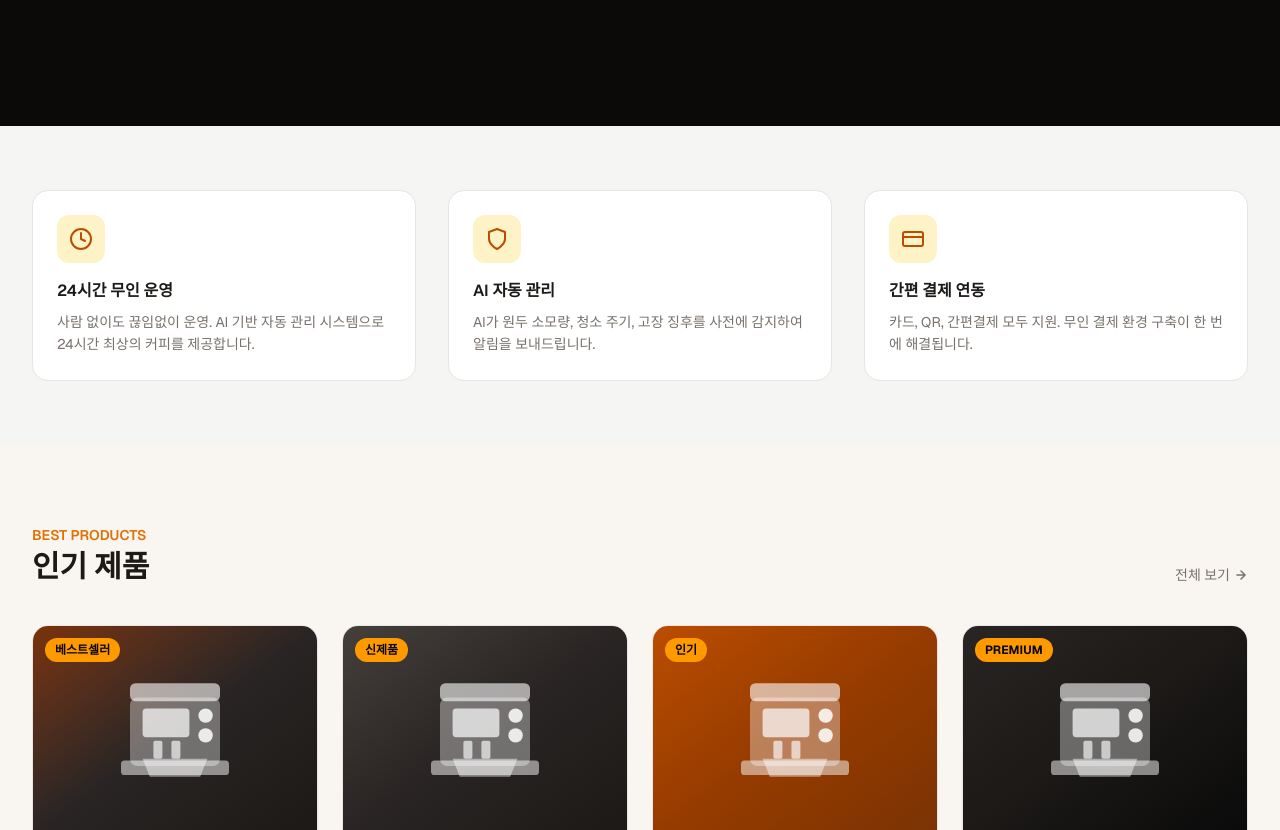
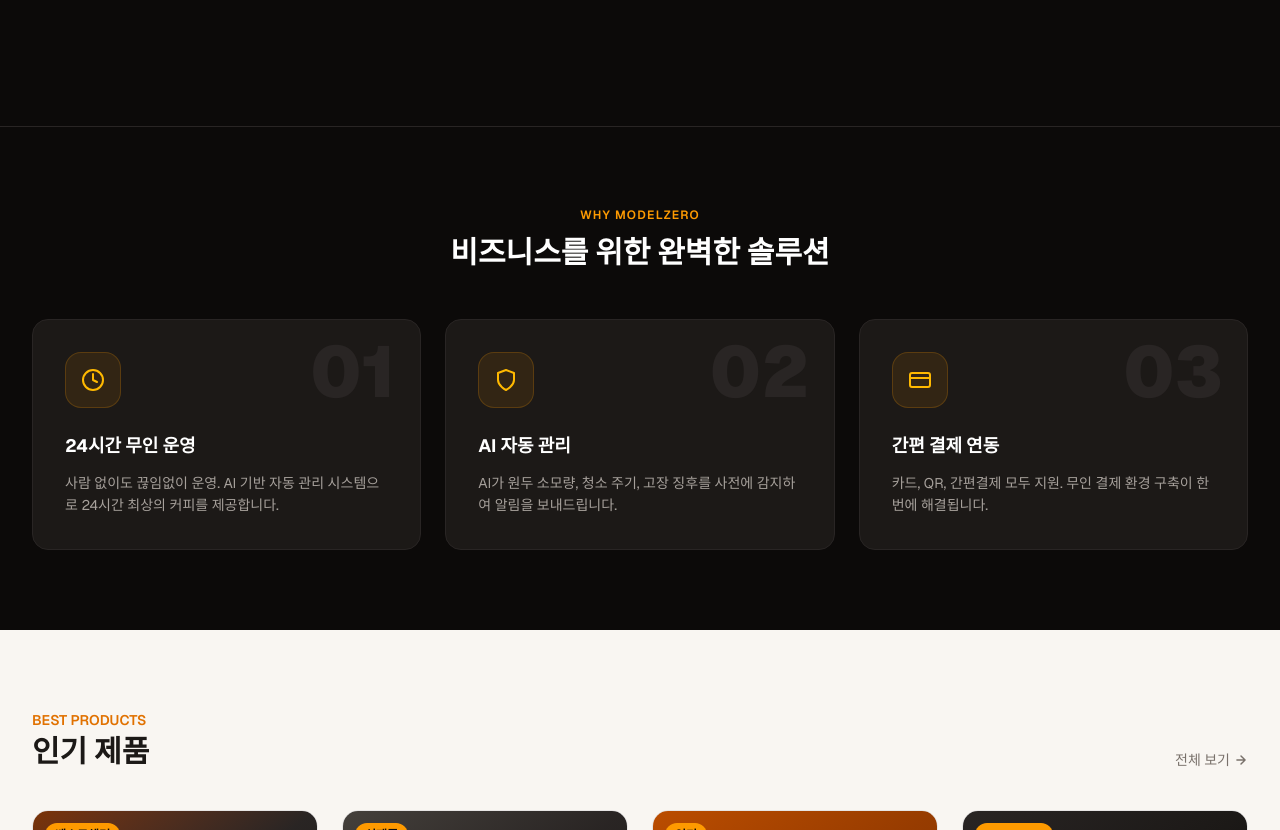
Before and after one commit to hwanjusoft/modelzero-co-kr, a Next.js app: page / in a window 1280 px wide. Shown: the part 566-1396 px from the top of the page. Built offline with nearby package versions, Linux system fonts and the light colour scheme.

Commit message:
feat: redesign feature section cards with dark theme

```diff
--- a/src/app/page.tsx
+++ b/src/app/page.tsx
@@ -78,16 +78,30 @@ export default function HomePage() {
       </section>
 
       {/* Features */}
-      <section className="bg-stone-100 py-16">
+      <section className="bg-stone-950 py-20 border-t border-stone-800">
         <div className="max-w-7xl mx-auto px-4 sm:px-6 lg:px-8">
-          <div className="grid grid-cols-1 md:grid-cols-3 gap-8">
-            {features.map((f) => (
-              <div key={f.title} className="bg-white rounded-2xl p-6 border border-stone-200">
-                <div className="w-12 h-12 bg-amber-100 text-amber-700 rounded-xl flex items-center justify-center mb-4">
+          <div className="text-center mb-12">
+            <p className="text-amber-500 text-xs font-semibold tracking-widest uppercase mb-3">WHY MODELZERO</p>
+            <h2 className="text-3xl font-bold text-white">비즈니스를 위한 완벽한 솔루션</h2>
+          </div>
+          <div className="grid grid-cols-1 md:grid-cols-3 gap-6">
+            {features.map((f, i) => (
+              <div
+                key={f.title}
+                className="group relative bg-stone-900 rounded-2xl p-8 border border-stone-800 hover:border-amber-600/50 transition-all duration-300 hover:-translate-y-1 overflow-hidden"
+              >
+                {/* 배경 번호 */}
+                <span className="absolute top-4 right-6 text-7xl font-black text-stone-800 group-hover:text-stone-700 transition-colors select-none leading-none">
+                  {String(i + 1).padStart(2, "0")}
+                </span>
+                {/* 상단 amber 라인 */}
+                <div className="absolute top-0 left-0 right-0 h-0.5 bg-gradient-to-r from-transparent via-amber-500 to-transparent opacity-0 group-hover:opacity-100 transition-opacity duration-300" />
+                {/* 아이콘 */}
+                <div className="relative w-14 h-14 rounded-2xl bg-amber-500/10 border border-amber-500/20 text-amber-400 flex items-center justify-center mb-6 group-hover:bg-amber-500/20 transition-colors">
                   {f.icon}
                 </div>
-                <h3 className="font-semibold text-stone-900 mb-2">{f.title}</h3>
-                <p className="text-sm text-stone-500 leading-relaxed">{f.desc}</p>
+                <h3 className="relative font-bold text-white text-lg mb-3">{f.title}</h3>
+                <p className="relative text-sm text-stone-400 leading-relaxed">{f.desc}</p>
               </div>
             ))}
           </div>
```
